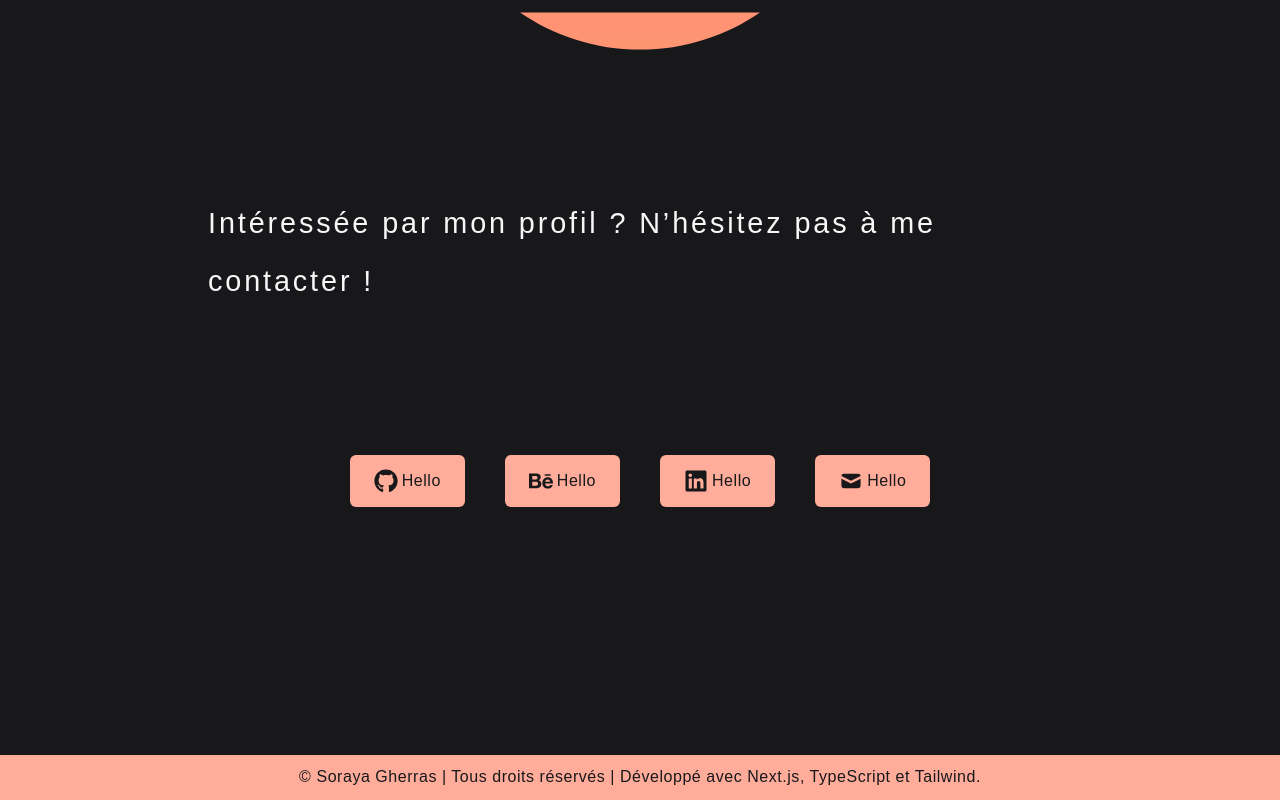
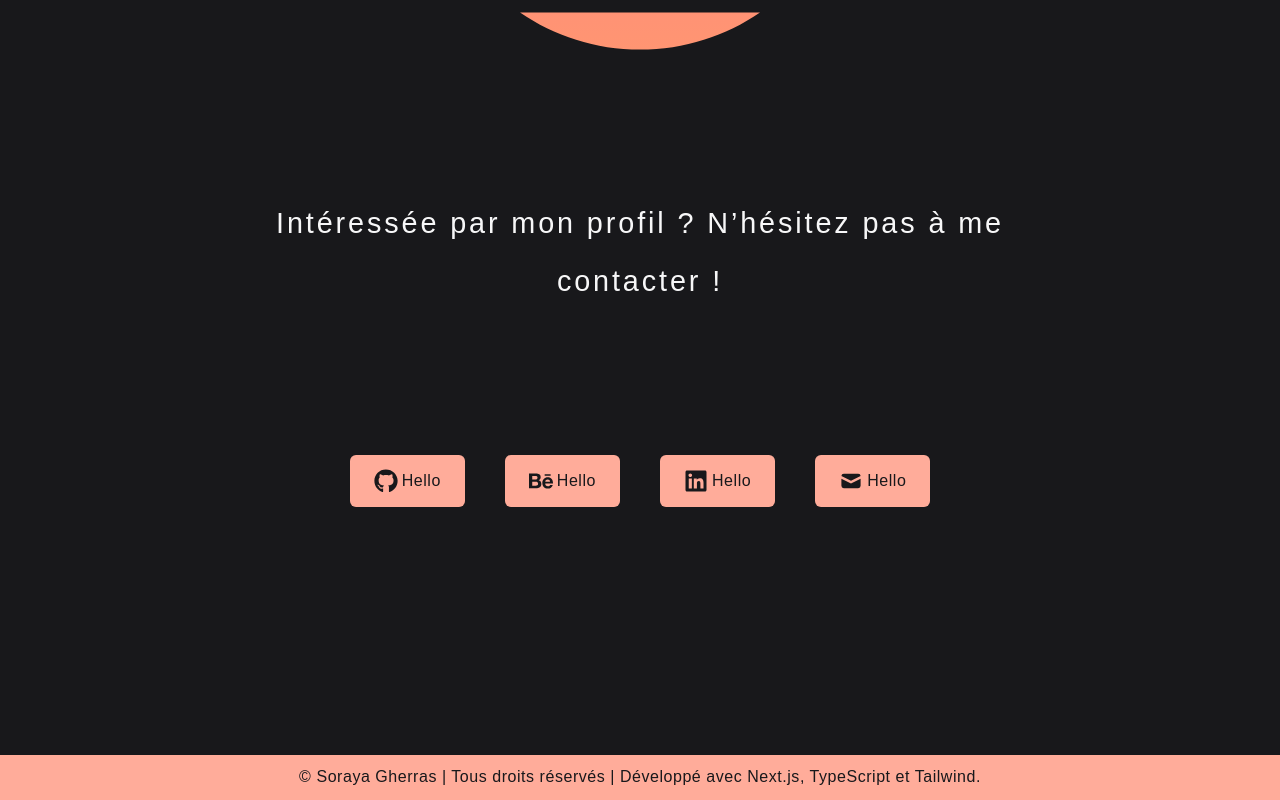
Before and after one commit to Assoghe/portfonextjs, a Next.js app: page / in a window 1280 px wide. Shown: the part 5268-6068 px from the top of the page. Built offline with nearby package versions, Linux system fonts and the light colour scheme; a web font is replaced by a local one.

Commit message:
portfolioPage > ContactSection > text center

```diff
--- a/src/app/contact/ContactSection.tsx
+++ b/src/app/contact/ContactSection.tsx
@@ -9,7 +9,7 @@ const ContactSection = () => {
   return (
     <div className='flex items-center  flex-col my-56'>
       <LogoComponent size="bigger" />
-        <Typography variant='h2' component='h2' className='my-36'>
+        <Typography variant='h2' component='h2' className='my-36 text-center'>
             Intéressée par mon profil ? N’hésitez pas à me contacter !
         </Typography>
 
```
